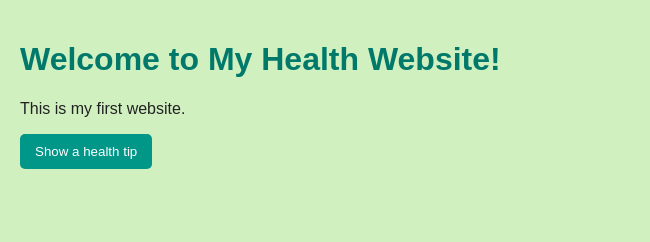
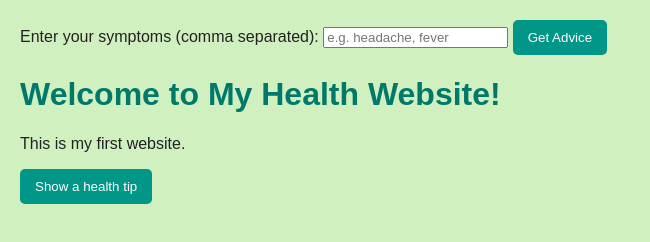
Before and after one commit to Hasaan29785/Health-Related-Website, a plain HTML site: page index.html in a window 1280 px wide. Shown: the whole page, without its empty margins (0-650 px from the left). Drawn offline with Linux system fonts and the light colour scheme.

Commit message:
Update index.html

```diff
--- a/index.html
+++ b/index.html
@@ -4,7 +4,12 @@
     <title>My Health Website</title>
     <link rel="stylesheet" href="style.css">
 </head>
-<body>
+<body><form id="symptomForm">
+  <label for="symptoms">Enter your symptoms (comma separated):</label>
+  <input type="text" id="symptoms" name="symptoms" placeholder="e.g. headache, fever">
+  <button type="submit">Get Advice</button>
+</form>
+<div id="advice"></div>
     <h1>Welcome to My Health Website!</h1>
     <p>This is my first website.</p>
     <button id="showTip">Show a health tip</button>
```
